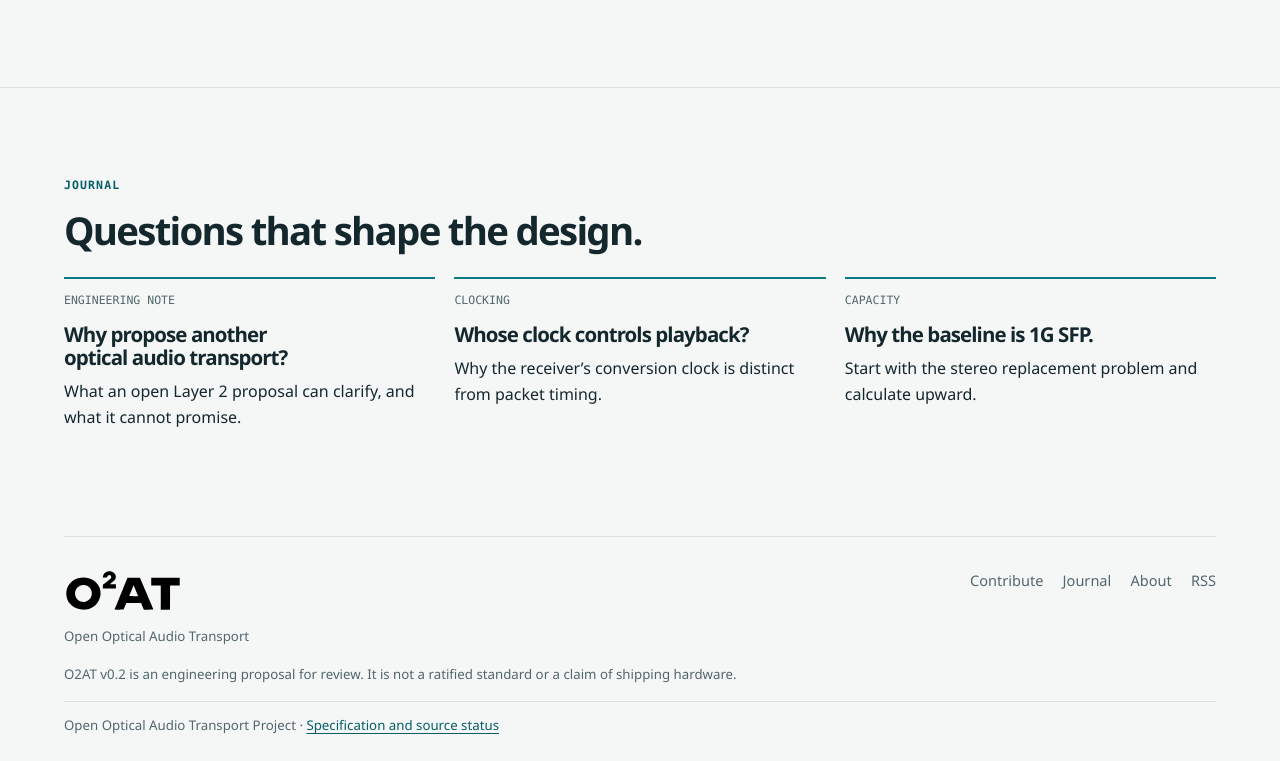
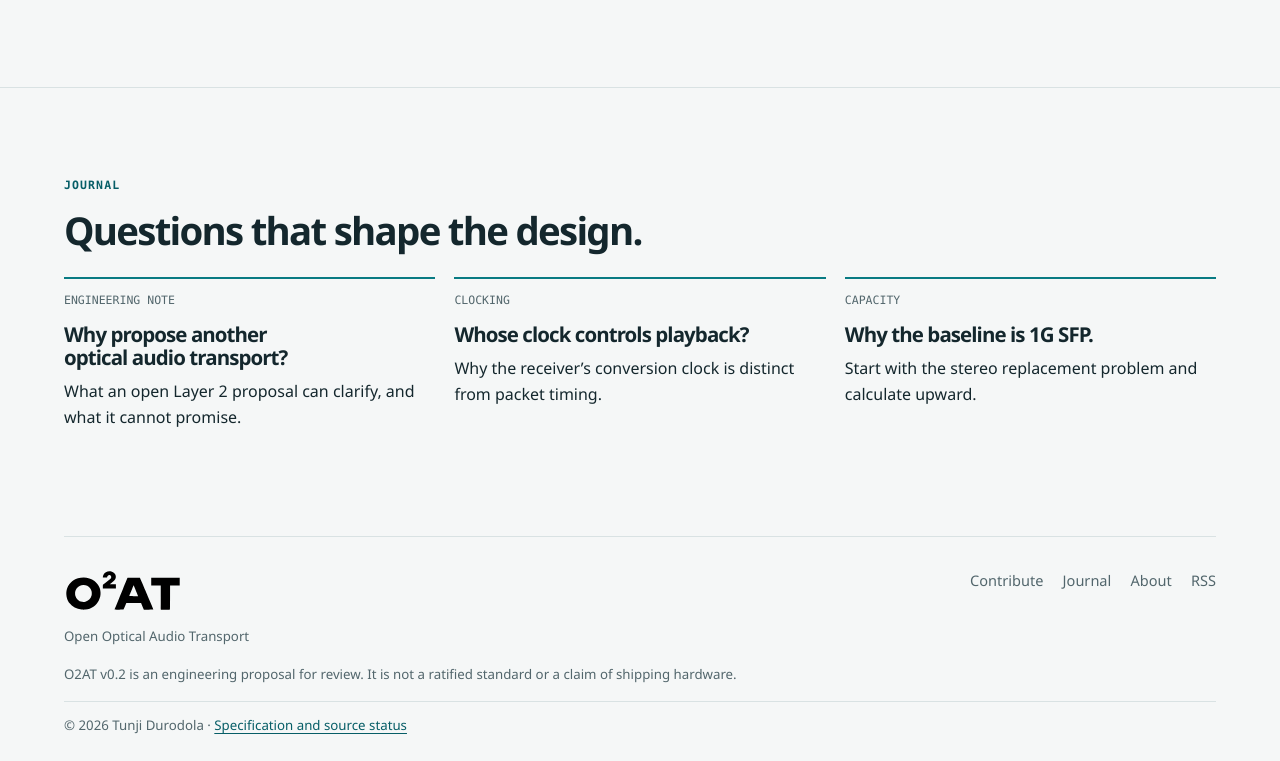
Before and after one commit to o2at-org/o2at, an Astro site: page / in a window 1280 px wide. Shown: the part 2831-3592 px from the top of the page. Built offline with nearby package versions, Linux system fonts and the light colour scheme; Astro itself is replaced by a stand-in of ours.

Commit message:
Preserve website author credit in the footer

```diff
--- a/src/layouts/BaseLayout.astro
+++ b/src/layouts/BaseLayout.astro
@@ -49,7 +49,7 @@ const canonical = new URL(Astro.url.pathname, 'https://o2at.net').toString();
       <div class="footer-brand"><a class="wordmark" href="/" aria-label="O2AT home"><img src="/brand/o2at_superscript_black.svg" alt="O2AT, Open Optical Audio Transport" width="116" height="42" /></a><p>Open Optical Audio Transport</p></div>
       <div class="footer-links"><a href="/contribute/">Contribute</a><a href="/journal/">Journal</a><a href="/about/">About</a><a href="/rss.xml">RSS</a></div>
       <p class="footer-note">O2AT v0.2 is an engineering proposal for review. It is not a ratified standard or a claim of shipping hardware.</p>
-      <p class="copyright">Open Optical Audio Transport Project · <a href="/specification/">Specification and source status</a></p>
+      <p class="copyright">© 2026 Tunji Durodola · <a href="/specification/">Specification and source status</a></p>
     </footer>
     <script is:inline src="/scripts/nav.js"></script>
   </body>
```
